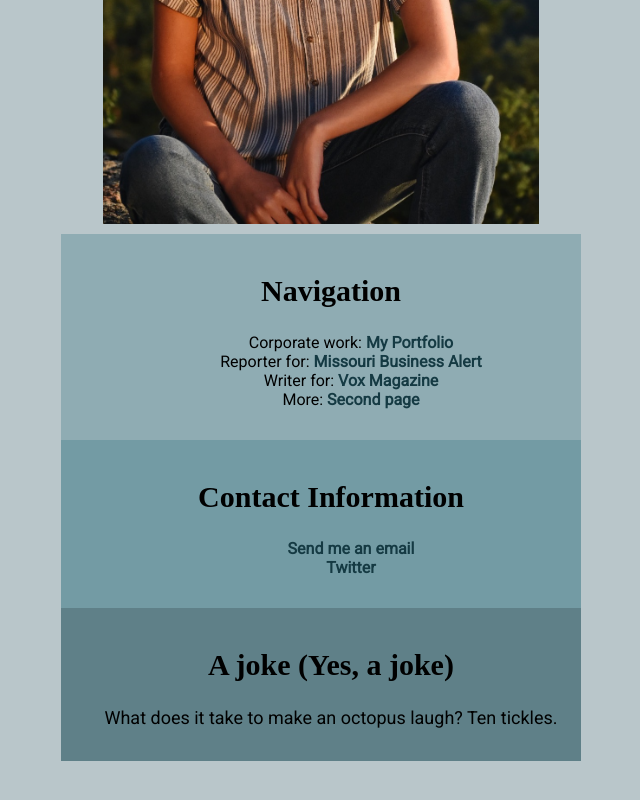
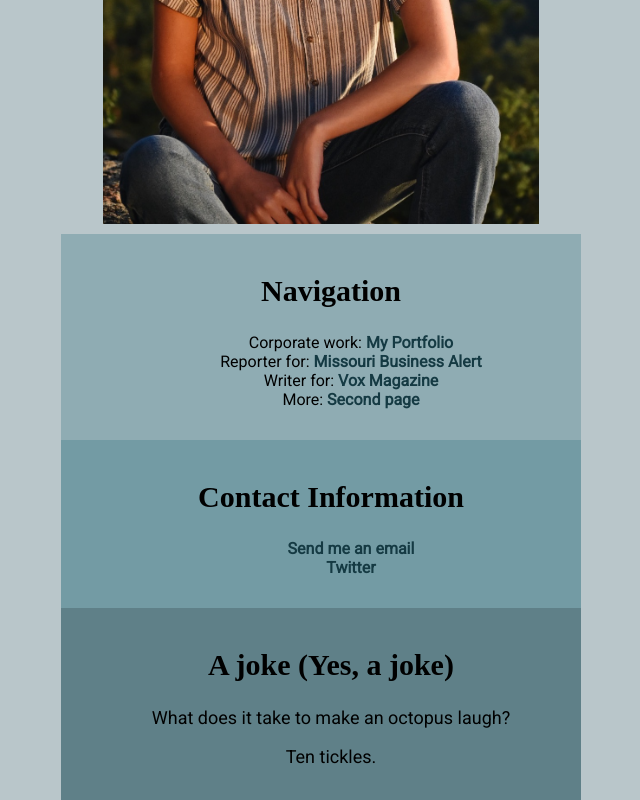
Before and after one commit to J4502-FS20/Maddy-Montoya, a plain HTML site: page index.html in a window 1280 px wide. Shown: the part 524-1324 px from the top of the page, without its empty margins (319-959 px from the left). Before the commit the page ends 1285 px from the top, so only its background shows below. Drawn offline with Linux system fonts and the light colour scheme; a web font is replaced by a local one.

Commit message:
Update index

```diff
--- a/index.html
+++ b/index.html
@@ -39,7 +39,8 @@
 
 <div id="joke">
   <h2>A joke (Yes, a joke)</h2>
-  <p>What does it take to make an octopus laugh? Ten tickles.</p>
+  <p>What does it take to make an octopus laugh?</p>
+  <p>Ten tickles.</p>
 </div>
 
 </body>
```
